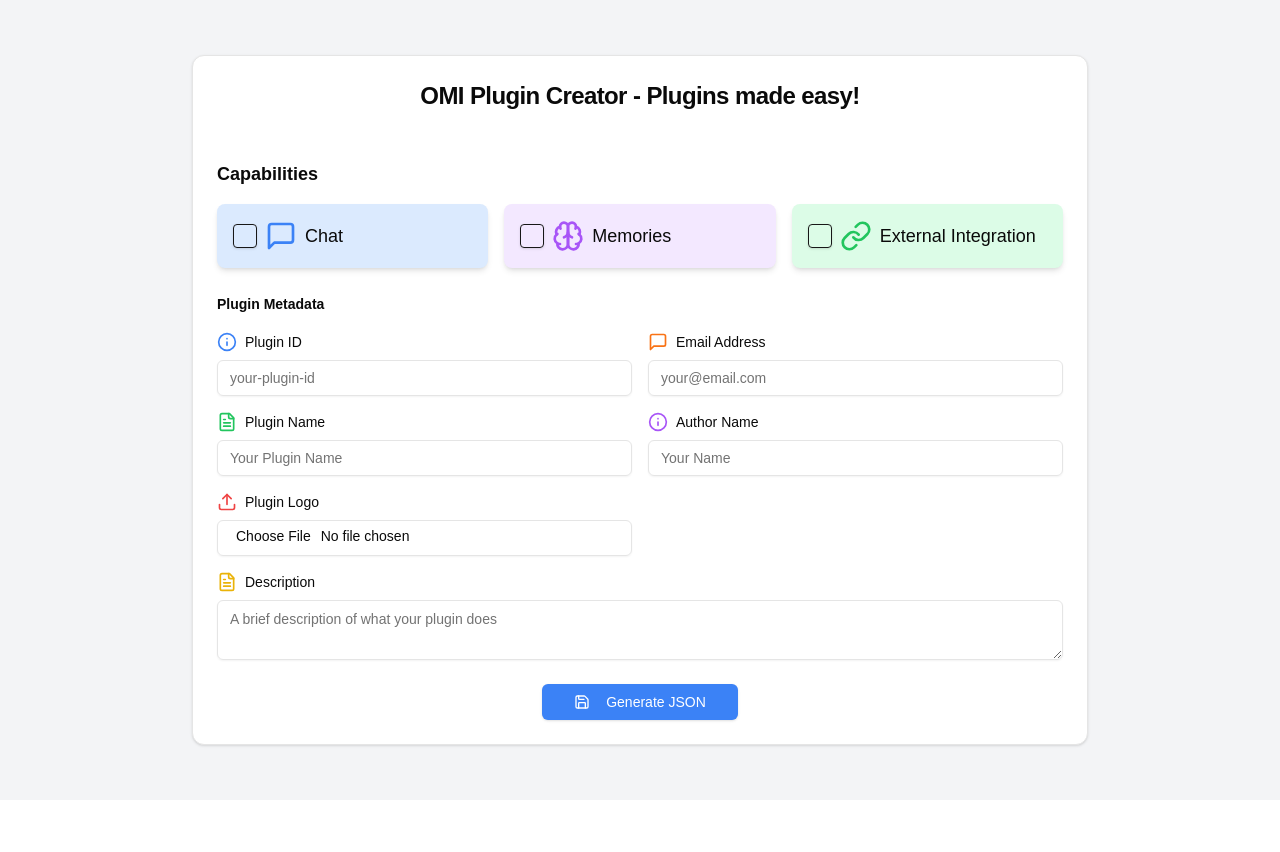
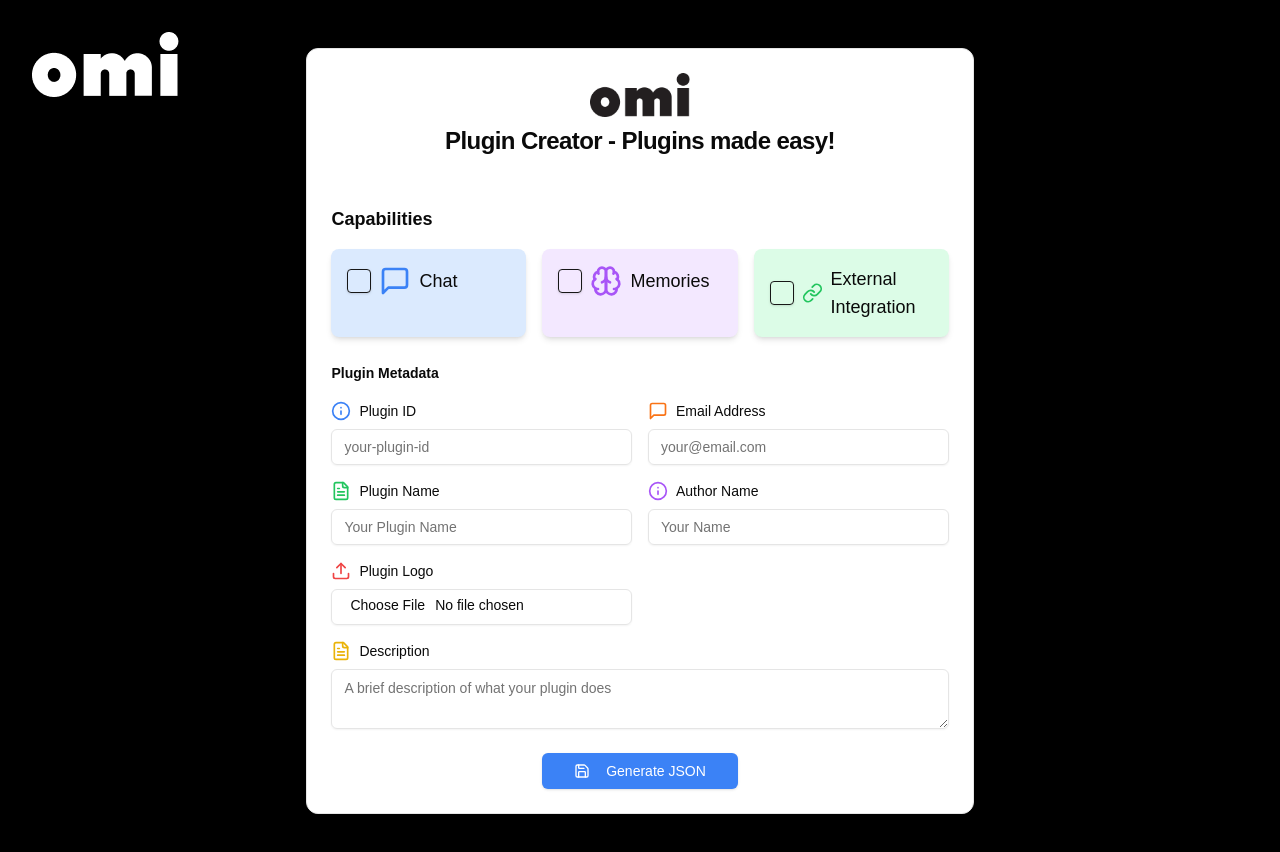
Before and after one commit to sanjayamirthraj/omi-plugin-maker, a Next.js app: page / in a window 1280 px wide. Shown: the top 852 px of the page. Before the commit the page ends 800 px from the top, so only its background shows below. Built offline with nearby package versions, Linux system fonts and the light colour scheme.

Commit message:
better frontend

```diff
--- a/app/page.tsx
+++ b/app/page.tsx
@@ -1,10 +1,23 @@
 import PluginWizard from '@/components/ui/plugin-form';
+import Image from 'next/image';
 
 export default function Home() {
   return (
-    <div className="bg-black">
-      <PluginWizard />
+    <div className="min-h-screen bg-black relative">
+      <div className="absolute top-8 left-8">
+        <Image
+          src="/omi-white.webp"
+          alt="Omi Logo"
+          width={100}
+          height={44}
+          priority
+          className="w-auto h-auto"
+          quality={100}
+        />
+      </div>
+      <div className="flex items-center justify-center p-4 min-h-screen">
+        <PluginWizard />
+      </div>
     </div>
-
   );
 }
--- a/components/ui/plugin-form.jsx
+++ b/components/ui/plugin-form.jsx
@@ -9,6 +9,7 @@
 import { useState, useCallback, React } from 'react'
 import { Select, SelectContent, SelectItem, SelectTrigger, SelectValue } from "./select"
 // import { siGithub } from 'simple-icons'
+import Image from "next/image"
 
 
 const PromptInfo = ({ icon, title, description, example }) => (
@@ -291,12 +292,20 @@
   };
 
   return (
-    <div className="flex justify-center items-center min-h-screen bg-gray-100 p-4 md:p-8">
+    <div className="flex justify-center items-center min-h-screen bg-black-800 p-4 md:p-8">
       <Card className="w-full max-w-4xl">
 
         <CardHeader>
           <CardTitle className="text-xl md:text-2xl font-bold text-center">
-            OMI Plugin Creator - Plugins made easy!
+            <div className="flex flex-col items-center gap-2">
+              <Image
+                src="/omi-black.webp"
+                alt="OMI"
+                width={100}
+                height={44}
+              />
+              <span>Plugin Creator - Plugins made easy!</span>
+            </div>
           </CardTitle>
           {/* {!isAuthenticated && (
             <div className="flex justify-center mt-8">
```
Also changed, not shown: public/omi-black.webp (added), public/omi-white.webp (added).
